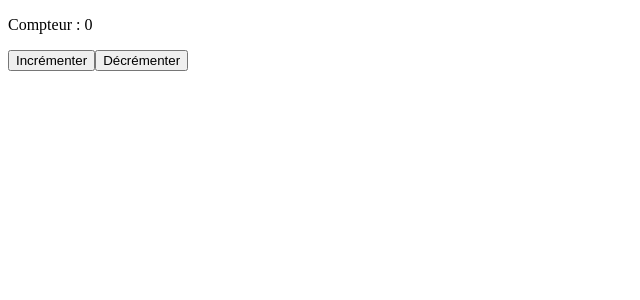
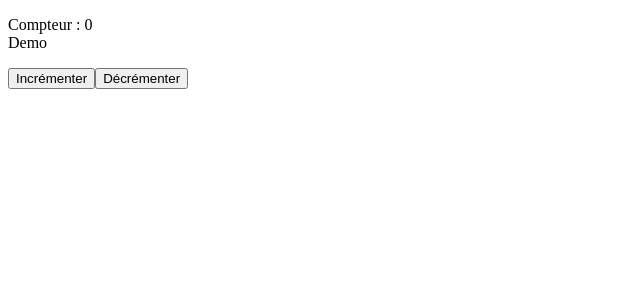
Before and after one commit to fabi-andrian/vue-test1, a Vue app: page / in a window 1280 px wide. Shown: the top 300 px of the page, without its empty margins (0-640 px from the left). Built offline with nearby package versions, Linux system fonts and the light colour scheme.

Commit message:
test html

```diff
--- a/src/App.vue
+++ b/src/App.vue
@@ -1,5 +1,5 @@
 <template>
-<p :class="{active: count > 5}">Compteur : {{ count }}</p>
+<p>Compteur : {{ count }} <div v-html="firstName"></div></p>
 <button @click="increment">Incrémenter</button>
 <button @click="decrement">Décrémenter</button>
 </template>
@@ -8,7 +8,7 @@
 import {ref} from 'vue'
 
 const count = ref(0)
-console.log(count, count.value)
+const firstName = '<span>Demo</span>'
 const increment = (event) => {
   console.log(event)
   count.value++
```
